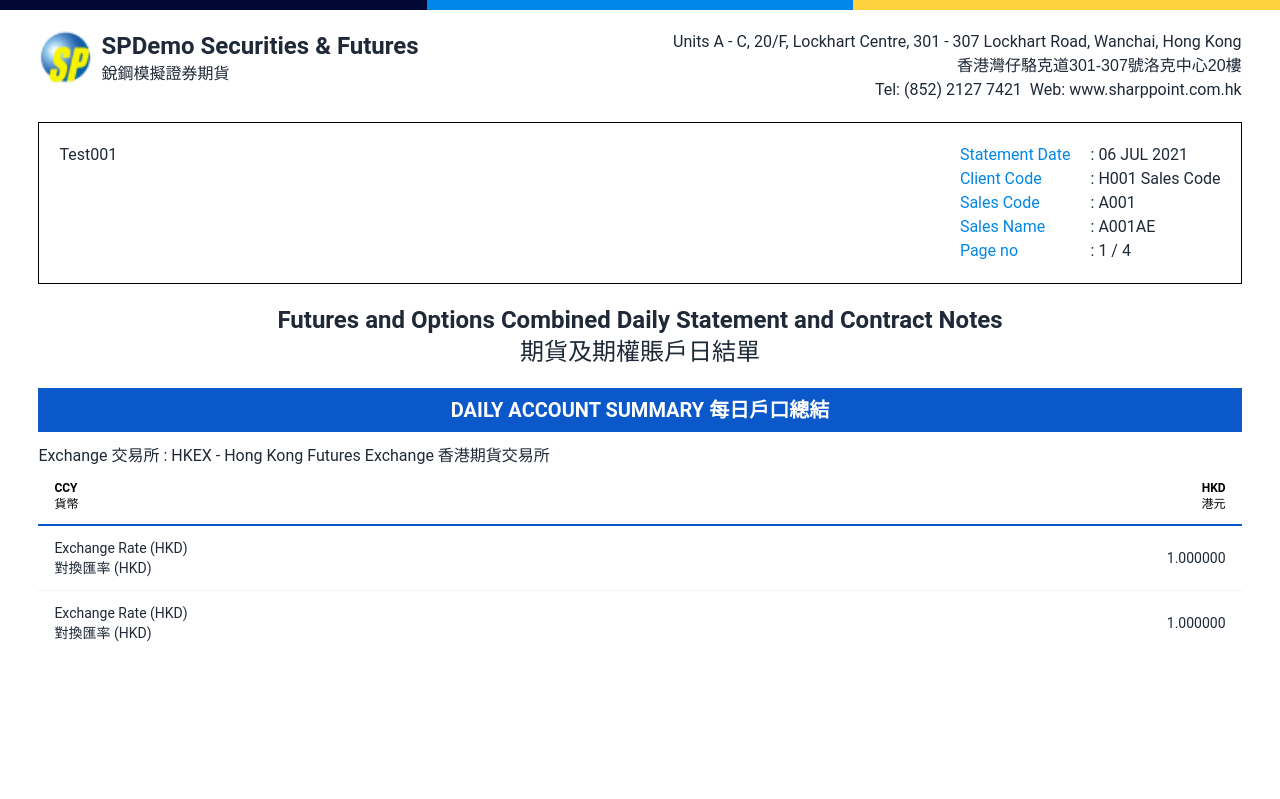
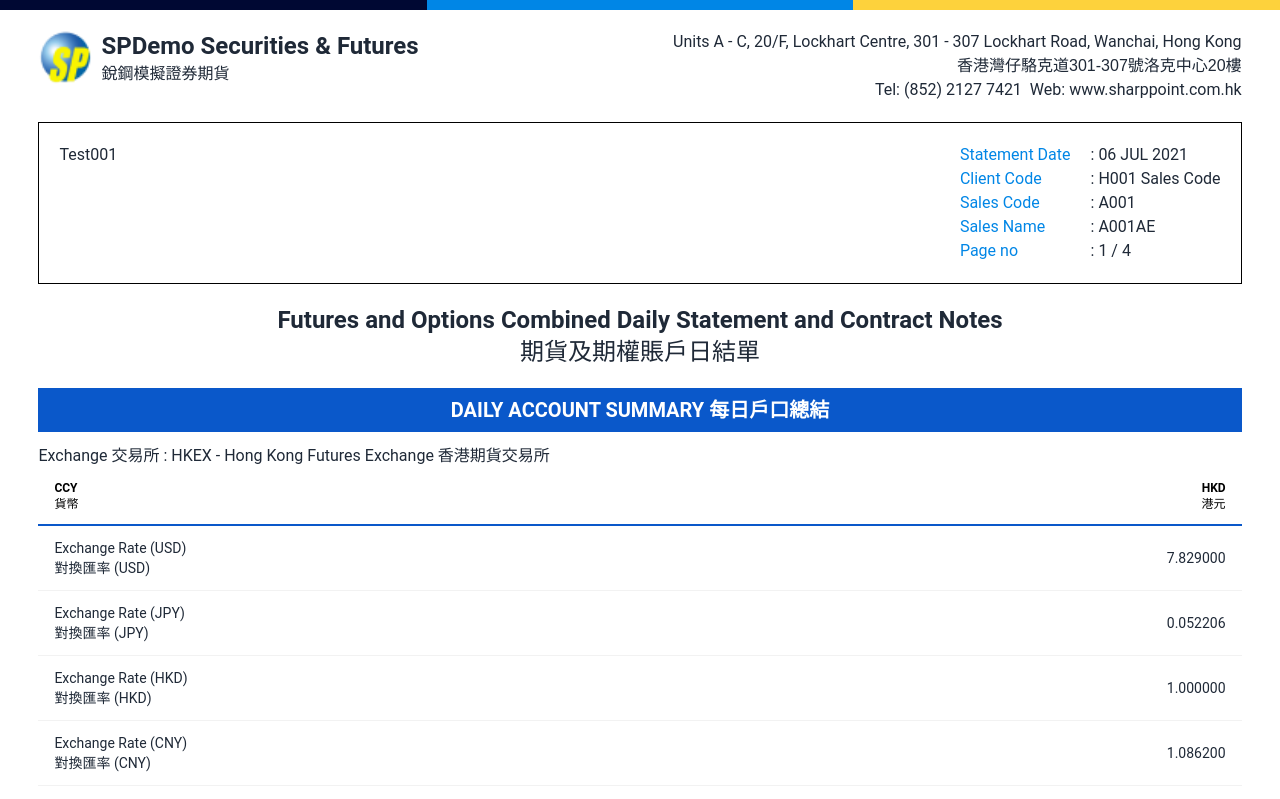
Before and after one commit to Dr-AddictStein/SPDemo-Securities, a React (Vite) app: page /temp2 in a window 1280 px wide. Shown: the top 799 px of the page. Built offline with nearby package versions, Linux system fonts and the light colour scheme.

Commit message:
temp2-done

```diff
--- a/Json Data/Json Data/acc_contact.json
+++ b/public/acc_contact.json
@@ -17,8 +17,8 @@
                 "address2_utf": "",
                 "address3_utf": "",
                 "address4_utf": "",
-                "mobile_phone": ,
-                "home_phone": ,
+                "mobile_phone": "",
+                "home_phone": "",
                 "office_phone": "",
                 "sms_phone": "",
                 "fax": "",
--- a/Json Data/Json Data/clientMast.json
+++ b/public/clientMast.json
@@ -20,7 +20,7 @@
                 "trade_limit_expdate": "0000-00-00",
                 "margin_limit": 100000,
                 "sex": "M",
-                "idno": 1234567890123
+                "idno": 1234567890123,
                 "idno_type": 2,
                 "idno_issue_place": "HK",
                 "occupation_id": 0,
--- a/src/Components/Footer.jsx
+++ b/src/Components/Footer.jsx
@@ -2,7 +2,7 @@
 const Footer = () => {
     return (
         <div>
-            footer
+            {/* footer */}
         </div>
     );
 };
--- a/src/Pages/Temp2.jsx
+++ b/src/Pages/Temp2.jsx
@@ -1,5 +1,34 @@
+import { useEffect, useState } from "react";
 
 const Temp2 = () => {
+
+    const [ccyList, setCcyList] = useState([]);
+
+    useEffect(() => {
+        const fetchVendors = async () => {
+            try {
+                const response = await fetch("/ccy.json");
+                if (!response.ok) {
+                    throw new Error("Could not fetch");
+                }
+                const data = await response.json();
+
+                setCcyList(data.data.resultData);
+            } catch (error) {
+                console.log("could not fetch Vendors", error);
+            }
+        };
+        fetchVendors();
+    }, []);
+
+    useEffect(() => {
+        console.log("APAPAPAP", ccyList)
+    }, [ccyList])
+
+
+
+
+
     return (
         <div className="w-[94%] mx-auto">
             <div className="flex justify-between border border-black p-5 my-5">
@@ -49,22 +78,17 @@ const Temp2 = () => {
                                 </tr>
                             </thead>
                             <tbody>
-                                {/* row 1 */}
-                                <tr>
-                                    <td>
-                                        <p>Exchange Rate (HKD)</p>
-                                        <p>對換匯率 (HKD)</p>
-                                    </td>
-                                    <td>1.000000</td>
-                                </tr>
-                                {/* row 2 */}
-                                <tr>
-                                    <td>
-                                        <p>Exchange Rate (HKD)</p>
-                                        <p>對換匯率 (HKD)</p>
-                                    </td>
-                                    <td>1.000000</td>
-                                </tr>
+                                {
+                                    ccyList.map((ld) => {
+                                        return <tr>
+                                            <td>
+                                                <p>{`Exchange Rate (${ld.ccy})`}</p>
+                                                <p>{`對換匯率 (${ld.ccy})`}</p>
+                                            </td>
+                                            <td>{ld.ex_rate}</td>
+                                        </tr>
+                                    })
+                                }
                             </tbody>
                         </table>
                     </div>
```
Also changed, not shown: public/acc_bal.json (renamed from Json Data/Json Data/acc_bal.json), public/ccy.json (renamed from Json Data/Json Data/ccy.json), public/closecout.json (renamed from Json Data/Json Data/closecout.json), public/done_trade.json (renamed from Json Data/Json Data/done_trade.json), public/fundinout.json (renamed from Json Data/Json Data/fundinout.json), public/open_position.json (renamed from Json Data/Json Data/open_position.json), public/sys_date.json (renamed from Json Data/Json Data/sys_date.json).
